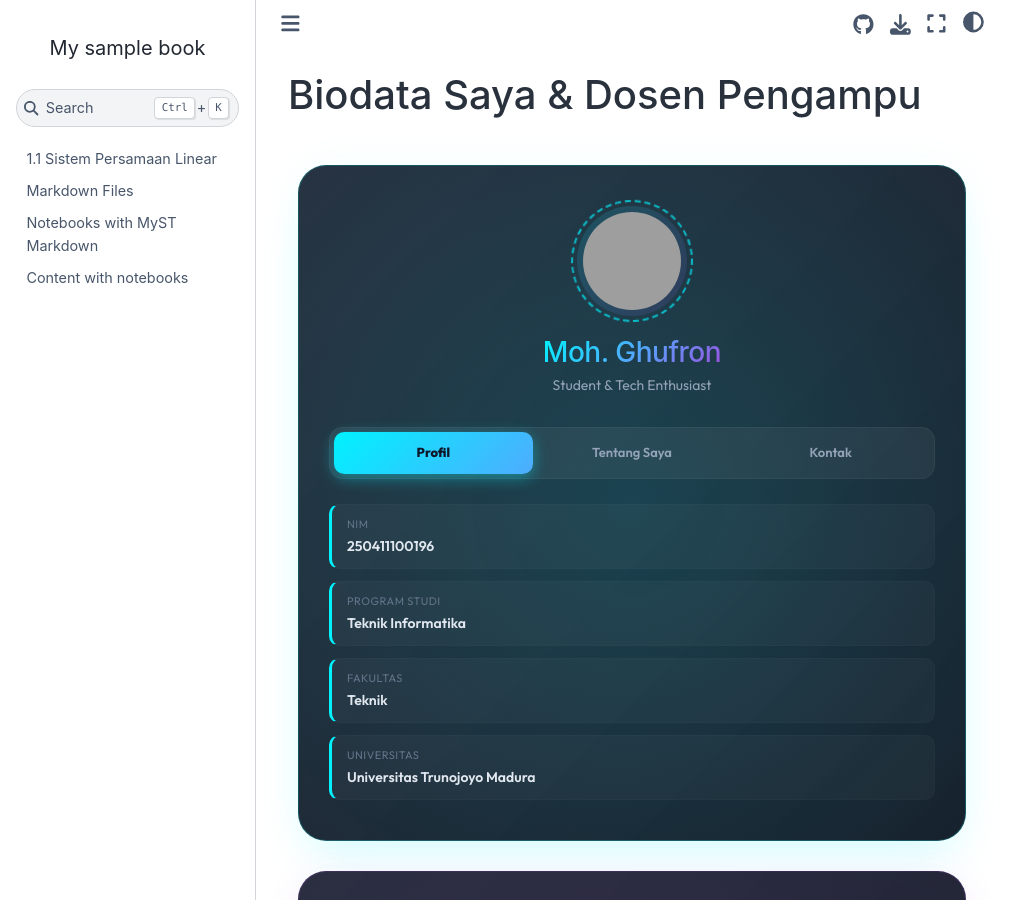
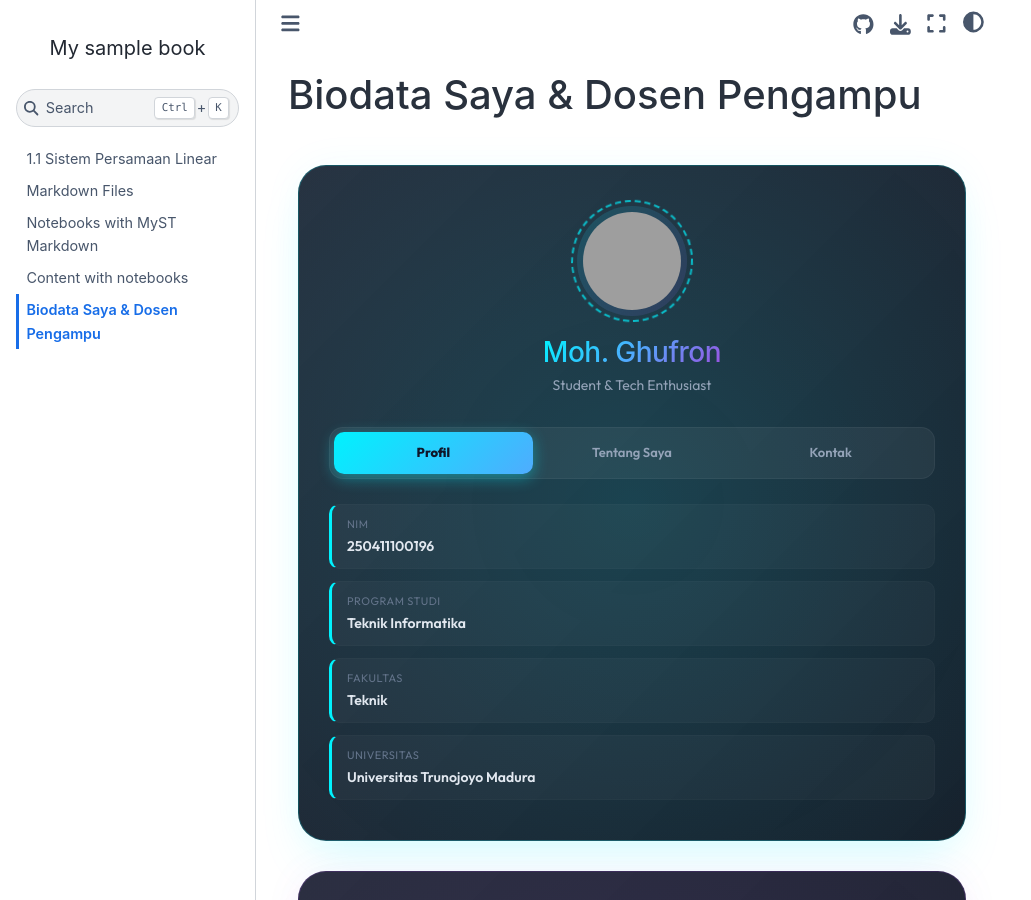
Before and after one commit to Kajabbej/kalghrn, a Jupyter Book: the page built from biodata/biodata.md, in a window 1280 px wide and 900 px high. Shown: the whole window, without its empty margins (0-1031 px from the left). Built offline with Jupyter Book 1.0.4 settings and Sphinx 7.4.7 and the Sphinx Book theme 1.1.4, drawn with Linux system fonts in a browser that asks for light colours; pages that are not in the unit, such as notebooks, are missing from menus; some of the changed text lies outside the part shown; grey boxes are pictures that could not be loaded.

Commit message:
Update table of contents to include biodata

```diff
--- a/_toc.yml
+++ b/_toc.yml
@@ -7,3 +7,4 @@ chapters:
 - file: notebooks
 - file: transformasi_pencerminan
 - file: Dekomposisi Matrix
+- file: biodata/biodata
```
Also changed, not shown: 1 other file.
